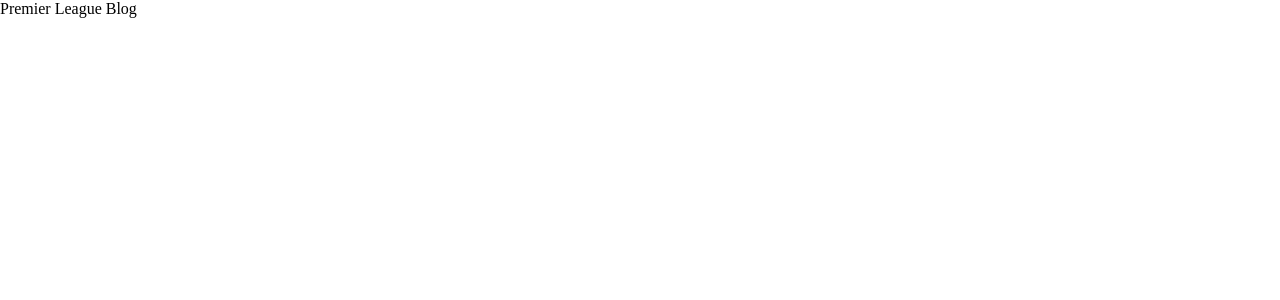
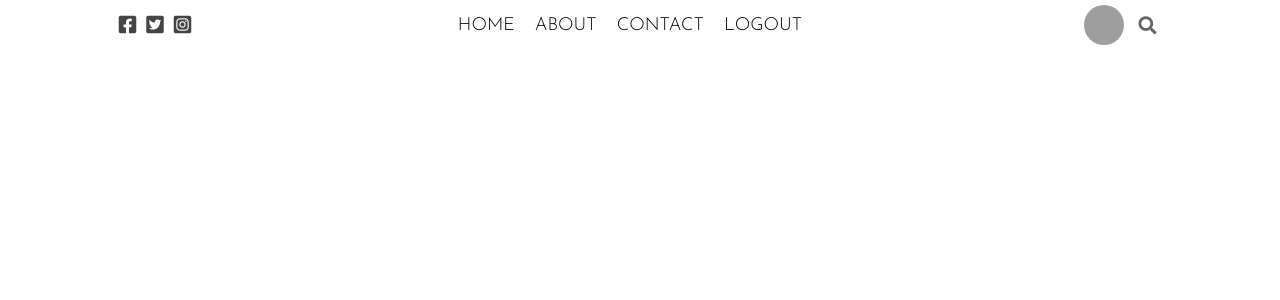
Before and after one commit to djMarko97/reactdomaci, a React (Create React App) app in the folder react-app/: page / in a window 1280 px wide. Shown: the top 300 px of the page. Built offline with nearby package versions, Linux system fonts and the light colour scheme; grey boxes are pictures that could not be loaded.

Commit message:
React Navbar

```diff
--- a/react-app/public/index.html
+++ b/react-app/public/index.html
@@ -9,6 +9,7 @@
       content="Web site created using create-react-app"
     />
     <link href="https://fonts.googleapis.com/css2?family=Josefin+Sans:wght@100;200;300;400;500;600;700&family=Lora:ital,wght@1,400;1,500;1,600&family=Varela&display=swap" rel="stylesheet">
+    <link rel="stylesheet" href="https://cdnjs.cloudflare.com/ajax/libs/font-awesome/5.15.4/css/all.min.css" integrity="sha512-1ycn6IcaQQ40/MKBW2W4Rhis/DbILU74C1vSrLJxCq57o941Ym01SwNsOMqvEBFlcgUa6xLiPY/NS5R+E6ztJQ==" crossorigin="anonymous" referrerpolicy="no-referrer" />
     <style>
       *{
         margin: 0;
--- a/react-app/src/App.js
+++ b/react-app/src/App.js
@@ -1,8 +1,10 @@
+import TopBar from "./topbar/TopBar";
+
 function App() {
   return (
-    <div className="App">
-      Premier League Blog
-    </div>
+    <>
+      <TopBar/>
+    </>
   );
 }
 
--- /dev/null
+++ b/react-app/src/topbar/TopBar.jsx
@@ -0,0 +1,25 @@
+import "./topbar.css"
+
+export default function TopBar() {
+    return (
+        <div className="top">
+            <div className="topLeft">
+            <i className="topIcon fab fa-facebook-square"></i>
+            <i className="topIcon fab fa-twitter-square"></i>
+            <i className="topIcon fab fa-instagram-square"></i>
+            </div>
+            <div className="topCenter">
+                <ul className="topList">
+                    <li className="topListItem">HOME</li>
+                    <li className="topListItem">ABOUT</li>
+                    <li className="topListItem">CONTACT</li>
+                    <li className="topListItem">LOGOUT</li>
+                </ul>
+            </div>
+            <div className="topRight">
+                <img className="topImage" src="https://img.theculturetrip.com/wp-content/uploads/2016/08/pl_launch_web_assets-02.jpg" alt="" />
+                <i className="topSearchIcon fas fa-search"></i>
+            </div>
+        </div>
+    )
+}
--- /dev/null
+++ b/react-app/src/topbar/topbar.css
@@ -0,0 +1,50 @@
+.top{
+    width: 100%;
+    height: 50px;
+    background-color: white;
+    position: sticky;
+    top: 0;
+    display: flex;
+    align-items: center;
+    font-family: 'Josefin Sans', sans-serif;
+}
+.topLeft, .topRight{
+    flex: 3;
+    display: flex;
+    align-items: center;
+    justify-content: center;
+}
+.topCenter{
+    flex: 6;
+}
+.topIcon{
+    font-size: 20px;
+    margin-right: 10px;
+    color: #444;
+    cursor: pointer;
+}
+.topImage{
+    width: 40px;
+    height: 40px;
+    border-radius: 50%;
+    object-fit: cover;
+}
+.topList{
+    display: flex;
+    justify-content: center;
+    margin: 0;
+    padding: 0;
+    list-style: none;
+}
+.topListItem{
+    margin-right: 20px;
+    font-size: 18px;
+    font-weight: 300;
+    cursor: pointer;
+}
+.topSearchIcon{
+    font-size: 18px;
+    color: #666;
+    cursor: pointer;
+    margin-left: 15px;
+}
```
